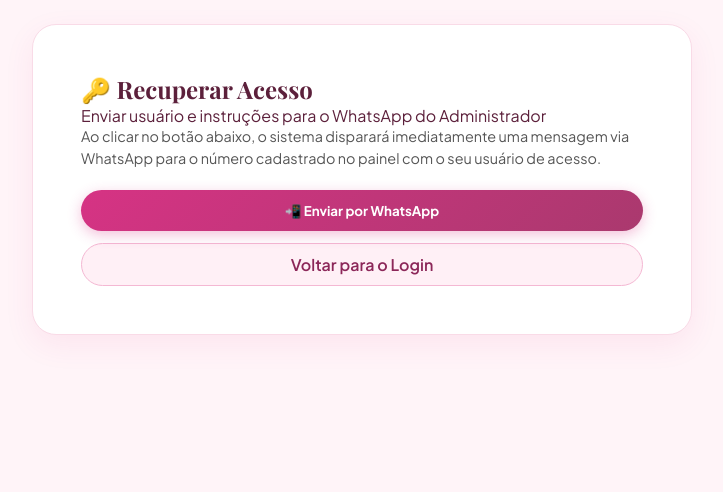
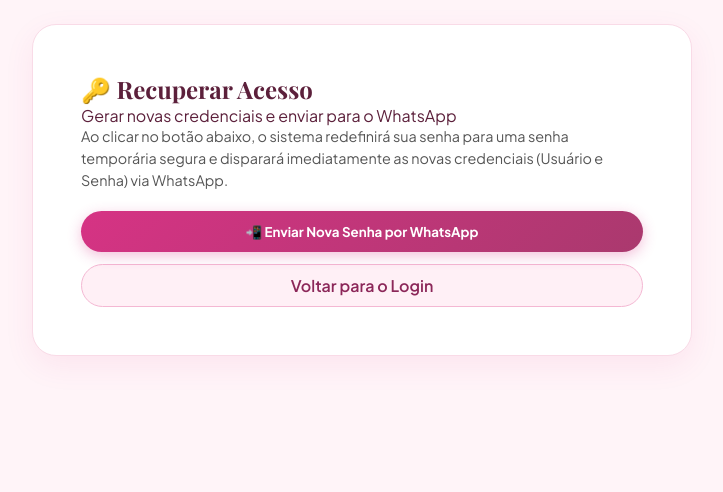
Before and after one commit to ricardosousarocha2017/cath-unhas, a Flask app: page /recuperar-senha in a window 1280 px wide. Shown: the part 88-580 px from the top of the page, without its empty margins (278-1001 px from the left). Run offline with Flask 3, Linux system fonts and the light colour scheme; data comes from the database, SQL or seed files in the repository; some web fonts are replaced.

Commit message:
Add files via upload

```diff
--- a/templates/recuperar_senha.html
+++ b/templates/recuperar_senha.html
@@ -3,13 +3,13 @@
 {% block content %}
 <div class="glass-form-container small-card">
     <h2>🔑 Recuperar Acesso</h2>
-    <p class="form-subtext">Enviar usuário e instruções para o WhatsApp do Administrador</p>
+    <p class="form-subtext">Gerar novas credenciais e enviar para o WhatsApp</p>
 
     <form action="{{ url_for('recuperar_senha') }}" method="POST">
         <p style="font-size: 0.9rem; color: #555; margin-bottom: 20px; line-height: 1.5;">
-            Ao clicar no botão abaixo, o sistema disparará imediatamente uma mensagem via WhatsApp para o número cadastrado no painel com o seu usuário de acesso.
+            Ao clicar no botão abaixo, o sistema redefinirá sua senha para uma senha temporária segura e disparará imediatamente as novas credenciais (Usuário e Senha) via WhatsApp.
         </p>
-        <button type="submit" class="btn-pink-action full-width" style="margin-bottom: 12px;">📲 Enviar por WhatsApp</button>
+        <button type="submit" class="btn-pink-action full-width" style="margin-bottom: 12px;">📲 Enviar Nova Senha por WhatsApp</button>
         <a href="{{ url_for('login') }}" class="btn-insta-outline full-width" style="text-align: center; display: block; padding: 10px; text-decoration: none;">Voltar para o Login</a>
     </form>
 </div>
```
